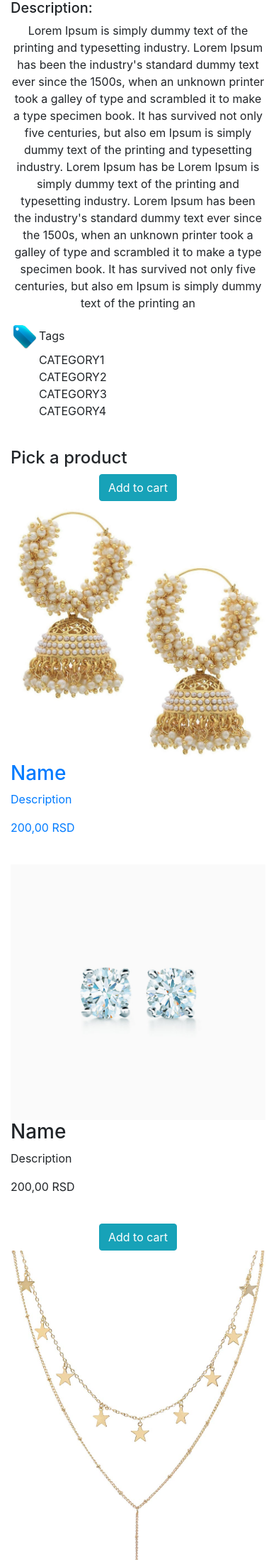
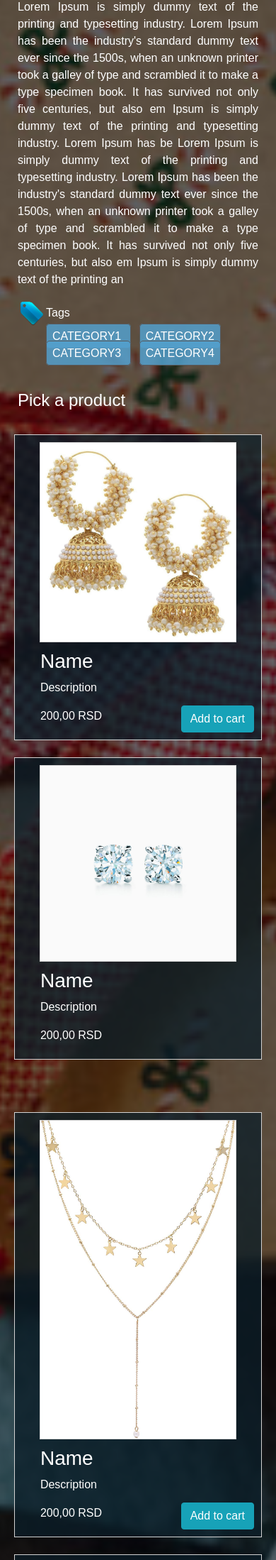
Before and after one commit to DSim0111/ProjekatPSI_MTS, a CodeIgniter 4 app: template faza6/app/Views/pages/shopPage.php in a window 390 px wide. Shown: the part 509-2707 px from the top of the page at 71% size. Run offline with PHP 8.4 and a stand-in for CodeIgniter, Linux system fonts and the light colour scheme; the template is opened without the code that fills it, so the values that code supplies are empty; some libraries are stand-ins or nearby versions.

```diff
--- a/faza6/app/Controllers/Guest.php
+++ b/faza6/app/Controllers/Guest.php
@@ -23,6 +23,7 @@ class Guest extends BaseController {
 
 
          public function index(){
+
 
 
             $this->showPage("index_guest");
--- a/faza6/app/Filters/AuthFilterAdmin.php
+++ b/faza6/app/Filters/AuthFilterAdmin.php
@@ -4,7 +4,7 @@ use CodeIgniter\HTTP\RequestInterface;
 use CodeIgniter\HTTP\ResponseInterface;
 use CodeIgniter\Filters\FilterInterface;
 
-class AuthFilterAdmnin implements FilterInterface
+class AuthFilterAdmin implements FilterInterface
 {
     public function before(RequestInterface $request)
     {
--- a/faza6/app/Models/AdministratorModel.php
+++ b/faza6/app/Models/AdministratorModel.php
@@ -15,6 +15,11 @@ namespace App\Models;
  */
 class AdministratorModel  extends \CodeIgniter\Model{
     //put your code here
+     protected $table      = 'administrator';
+    protected $primaryKey = 'id';
+    protected $returnType="object";
+    protected $allowedFields=['id'];
+
         public function insertAdministrator($id) {
 
 
--- /dev/null
+++ b/faza6/public/css/style_shopPage.css
@@ -0,0 +1,120 @@
+body{
+	margin:0;
+	padding:0;
+	background:url(images/giftChild.jpg);
+	background-size:cover;
+	background-position:center;
+	font-family:sans-serif;
+
+}
+.myContainer{
+
+    background:rgba(0,0,0,0.5);
+    color:white;
+    font-size:20dp;
+    padding-left:25px !important;
+    padding-right:25px !important;
+
+}
+
+.product_envelope{
+
+     background-color: white;
+    border-width: thin;
+    border-style:solid;
+    border-color:lightgray;
+    background-color:rgba(11, 30, 41, 0.753);
+    width:100%;
+    height:auto;
+}
+.product_envelope:hover{
+
+    background-color: rgba(66, 85, 97, 0.664);
+}
+.product_image{
+    width:90%;
+    margin-top:5px;
+    border-width: thin;
+    border-style:solid;
+    border-color:lightgray;
+
+
+}
+.product_image_div{
+    width:100%;
+    padding:5px;
+
+}
+.product_description{
+
+    width:90%;
+    padding:5px;
+
+}
+
+.myCol{
+
+    padding:25px !important;
+}
+.order_btn{
+
+    width:200px;
+}
+.shopDescription{
+
+
+    text-align: justify;
+}
+.shopImage{
+    margin-right:20px;
+    margin-bottom:20px;
+    float:left;
+    width:300px;
+}
+.title{
+    display:inline;
+}
+.addToCartBtn{
+
+
+    position:absolute;
+    right:10px;
+    bottom:10px;
+}
+.lighter{
+
+    color:rgb(199, 198, 198);
+}
+a{
+    text-decoration:none;
+    color:inherit;
+}
+a:hover{
+    text-decoration:none;
+    color:inherit;
+}
+
+a:visited{
+    text-decoration:none;
+    color:inherit;
+}
+.tag{
+    display:inline;
+    background-color: rgba(84, 161, 206, 0.842);
+    margin-right:12px;
+    padding:8px;
+    border:thin solid rgb(87, 90, 94);
+    border-radius: 5px;
+}
+#rateDiv{
+
+    position:absolute;
+    width:250px;
+    display:none;
+    right:10px;
+    top:10px;
+    background-color:rgba(15, 15, 15, 0.87);
+    z-index:1;
+
+
+}
```
Also changed, not shown: faza6/app/Controllers/Administrator.php (+19 -3 lines), faza6/app/Models/ShopReportsModel.php (+22 -3 lines), faza6/app/Views/pages/registerAdmin_admin.php (+0 -7 lines), faza6/app/Views/pages/shopReports_admin.php (added, +89 -0 lines), faza6/app/Views/templates/shopReportAdmin.php (added, +46 -0 lines), faza6/public/css/style_reportShop.css (added, +45 -0 lines), faza6/public/css/style_shopReportsAdmin.css (added, +50 -0 lines).
